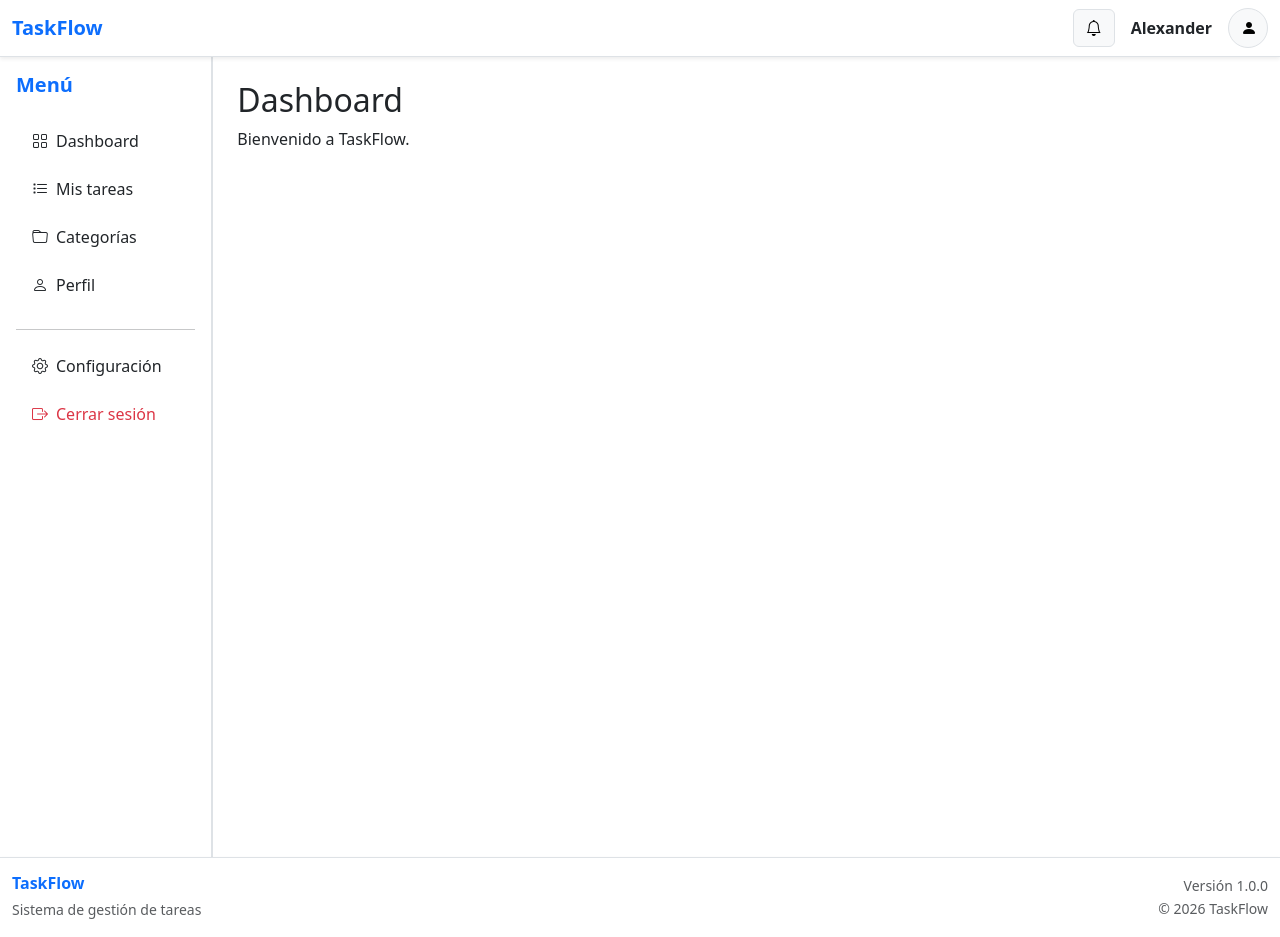
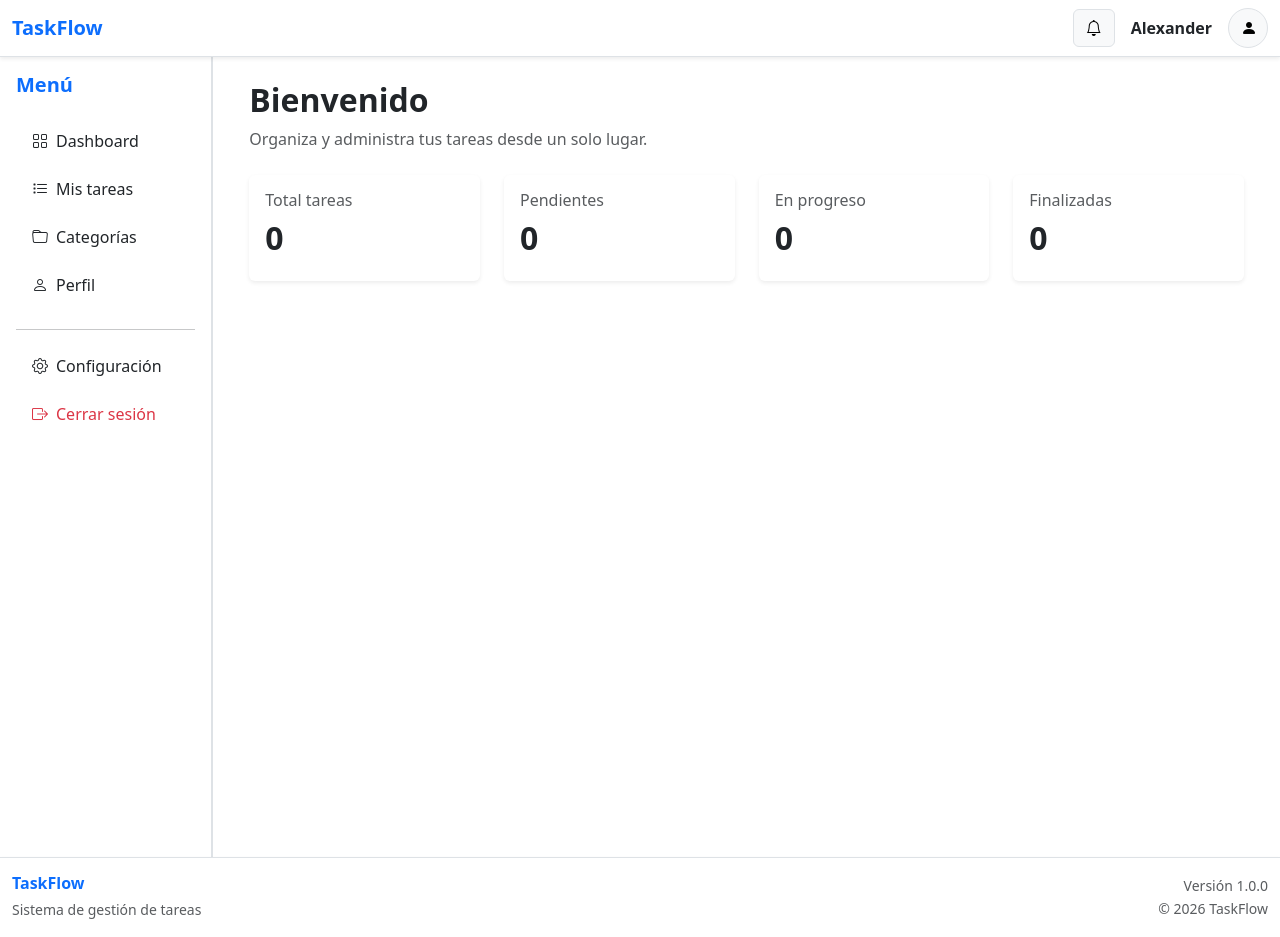
Before and after one commit to alexandeervilla1998-cell/taskflow, a React app in the folder frontend/: page / in a window 1280 px wide. Built offline with nearby package versions, Linux system fonts and the light colour scheme; the HTML template or start-up script is replaced by a standard one.

Commit message:
feat: crear dashboard base

```diff
--- a/frontend/src/App.jsx
+++ b/frontend/src/App.jsx
@@ -1,15 +1,10 @@
 import MainLayout from "./layouts/MainLayout";
+import Dashboard from "./pages/dashboard/Dashboard";
 
 function App() {
     return (
         <MainLayout>
-
-            <h2>Dashboard</h2>
-
-            <p>
-                Bienvenido a TaskFlow.
-            </p>
-
+            <Dashboard />
         </MainLayout>
     );
 }
--- /dev/null
+++ b/frontend/src/pages/dashboard/Dashboard.jsx
@@ -0,0 +1,105 @@
+const Dashboard = () => {
+    return (
+        <div className="container-fluid">
+
+            <div className="mb-4">
+
+                <h2 className="fw-bold">
+                    Bienvenido
+                </h2>
+
+                <p className="text-muted">
+                    Organiza y administra tus tareas desde un solo lugar.
+                </p>
+
+            </div>
+
+            <div className="row g-4">
+
+                <div className="col-lg-3 col-md-6">
+
+                    <div className="card shadow-sm border-0">
+
+                        <div className="card-body">
+
+                            <h6 className="text-muted">
+                                Total tareas
+                            </h6>
+
+                            <h2 className="fw-bold">
+                                0
+                            </h2>
+
+                        </div>
+
+                    </div>
+
+                </div>
+
+                <div className="col-lg-3 col-md-6">
+
+                    <div className="card shadow-sm border-0">
+
+                        <div className="card-body">
+
+                            <h6 className="text-muted">
+                                Pendientes
+                            </h6>
+
+                            <h2 className="fw-bold">
+                                0
+                            </h2>
+
+                        </div>
+
+                    </div>
+
+                </div>
+
+                <div className="col-lg-3 col-md-6">
+
+                    <div className="card shadow-sm border-0">
+
+                        <div className="card-body">
+
+                            <h6 className="text-muted">
+                                En progreso
+                            </h6>
+
+                            <h2 className="fw-bold">
+                                0
+                            </h2>
+
+                        </div>
+
+                    </div>
+
+                </div>
+
+                <div className="col-lg-3 col-md-6">
+
+                    <div className="card shadow-sm border-0">
+
+                        <div className="card-body">
+
+                            <h6 className="text-muted">
+                                Finalizadas
+                            </h6>
+
+                            <h2 className="fw-bold">
+                                0
+                            </h2>
+
+                        </div>
+
+                    </div>
+
+                </div>
+
+            </div>
+
+        </div>
+    );
+};
+
+export default Dashboard;
```
